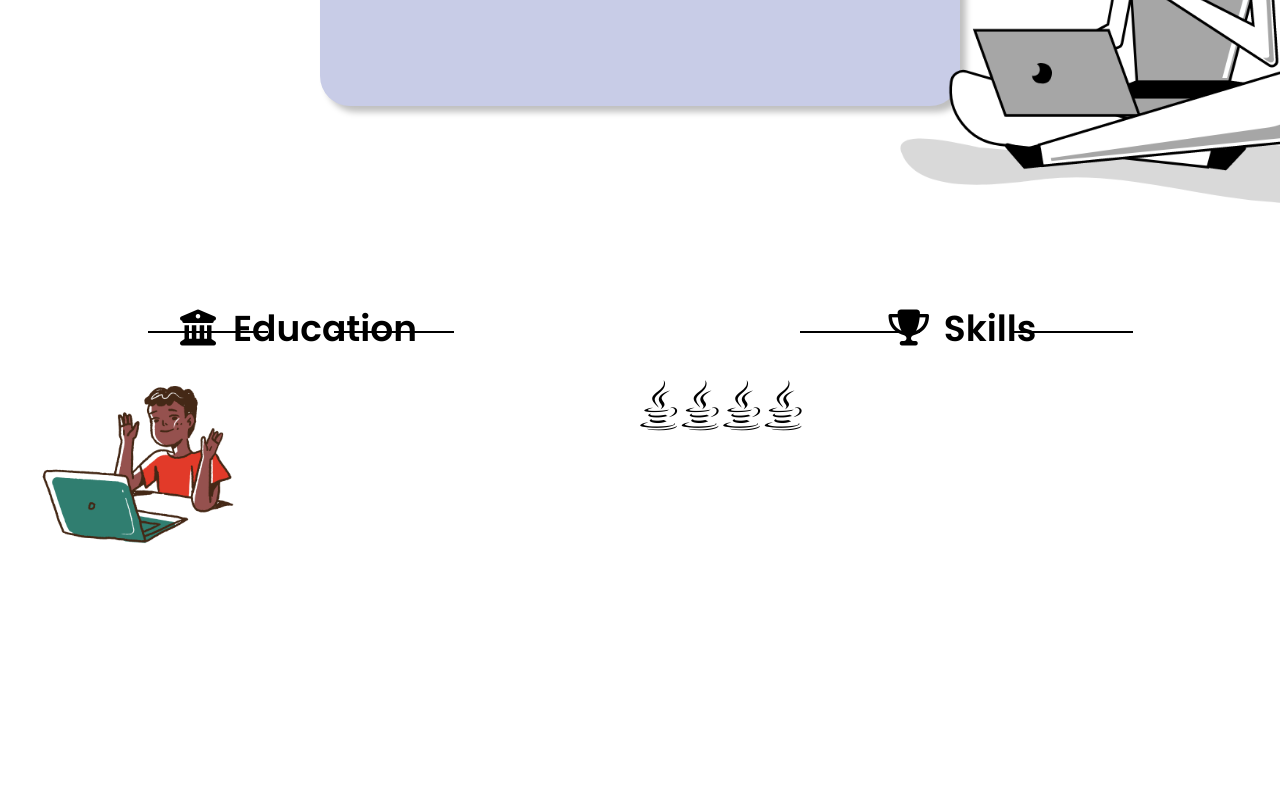
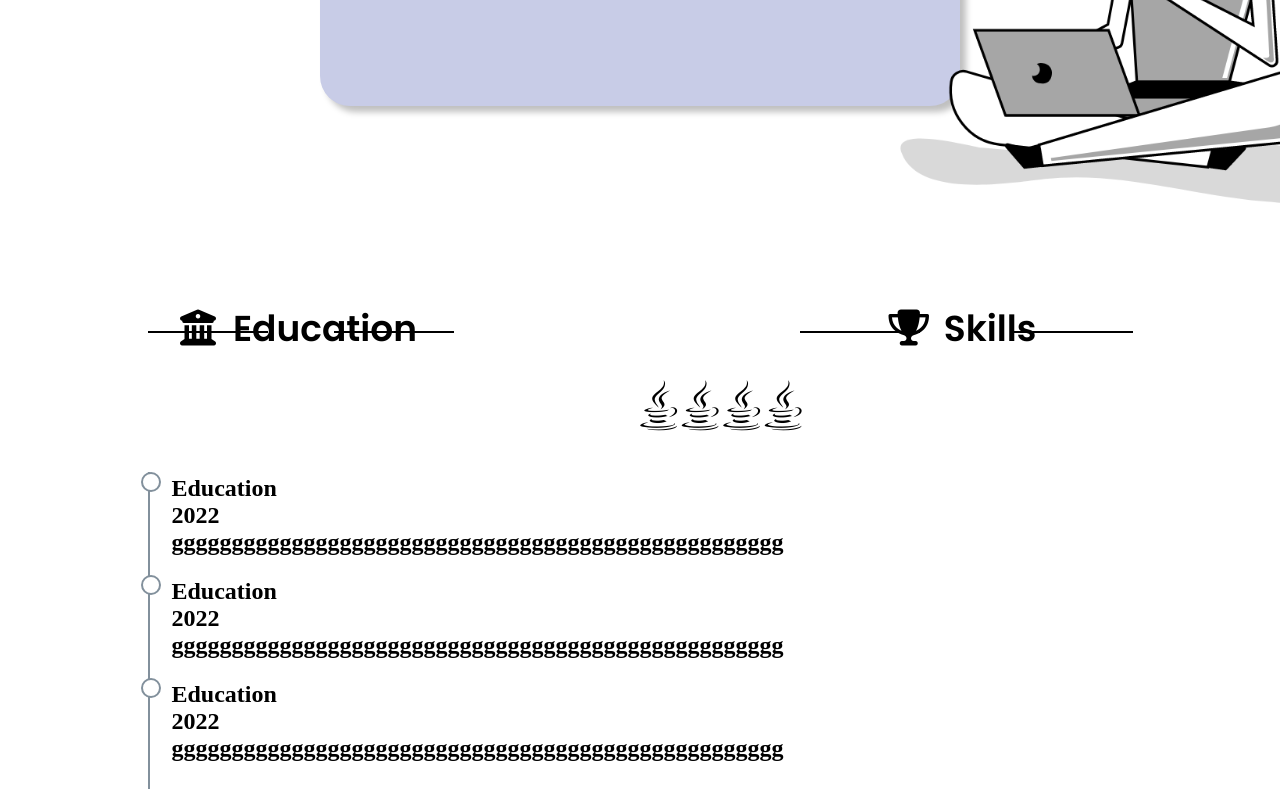
Before and after one commit to Dilshan627/My-portfolio, a plain HTML site: page index.html in a window 1280 px wide. Shown: the part 1169-1968 px from the top of the page. Drawn offline with nearby package versions, Linux system fonts and the light colour scheme.

Commit message:
education section update

```diff
--- a/css/style.css
+++ b/css/style.css
@@ -190,6 +190,7 @@ span {
     text-align: center;
     padding: 20px;
     font-family: 'Poppins', sans-serif;
+    margin-bottom: 100px;
 }
 
 #Education > h1:before {
@@ -220,8 +221,24 @@ span {
     margin-right: 10px;
 }
 
-#Education > img {
-    width: 300px;
+#Education > div {
+    left: 25%;
+    padding: 3px 0 27px 22px;
+    margin-top: -8px;
+    border-left: 2px solid #82909c;
+    position: relative;
+}
+
+#Education > div:before{
+    content: "";
+    position: absolute;
+    width: 16px;
+    height: 16px;
+    border-radius: 50px;
+    left: -9px;
+    top: 0;
+    background: #fff;
+    border: 2px solid #82909c;
 }
 
 #Skills {
--- a/index.html
+++ b/index.html
@@ -68,7 +68,21 @@
     <!--  Education section  -->
     <section id="Education">
         <h1><i class="fa-solid fa-building-columns"></i>Education</h1>
-        <img src="assets/Green%20Yellow%20Colorful%20Online%20Course%20Facebook%20Cover%20.png">
+        <div>
+            <h1>Education</h1>
+            <h2>2022</h2>
+            <h2>ggggggggggggggggggggggggggggggggggggggggggggggggggg</h2>
+        </div>
+        <div>
+            <h1>Education</h1>
+            <h2>2022</h2>
+            <h2>ggggggggggggggggggggggggggggggggggggggggggggggggggg</h2>
+        </div>
+        <div>
+            <h1>Education</h1>
+            <h2>2022</h2>
+            <h2>ggggggggggggggggggggggggggggggggggggggggggggggggggg</h2>
+        </div>
 
     </section>
     <!--  skill section  -->
```
